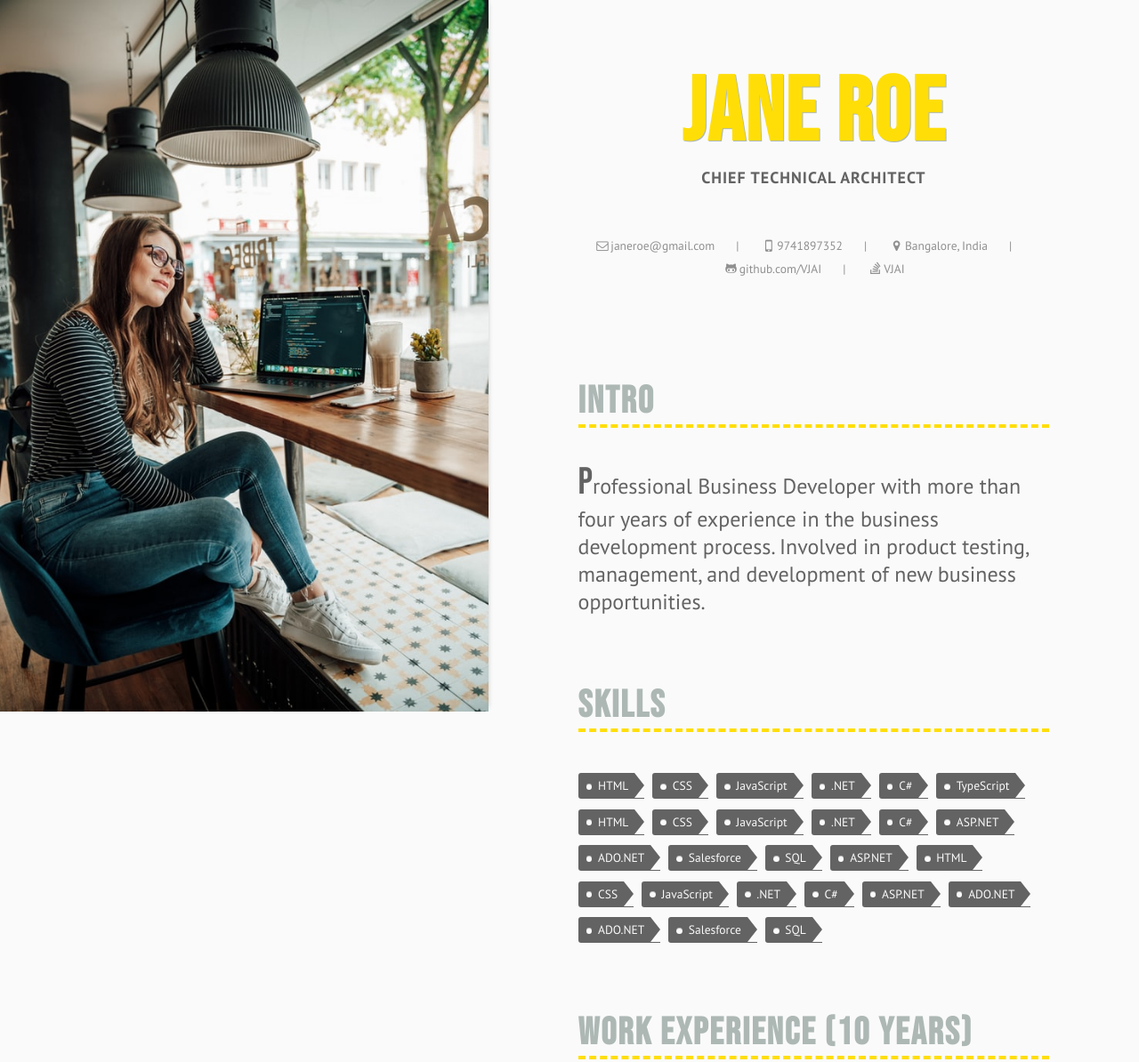
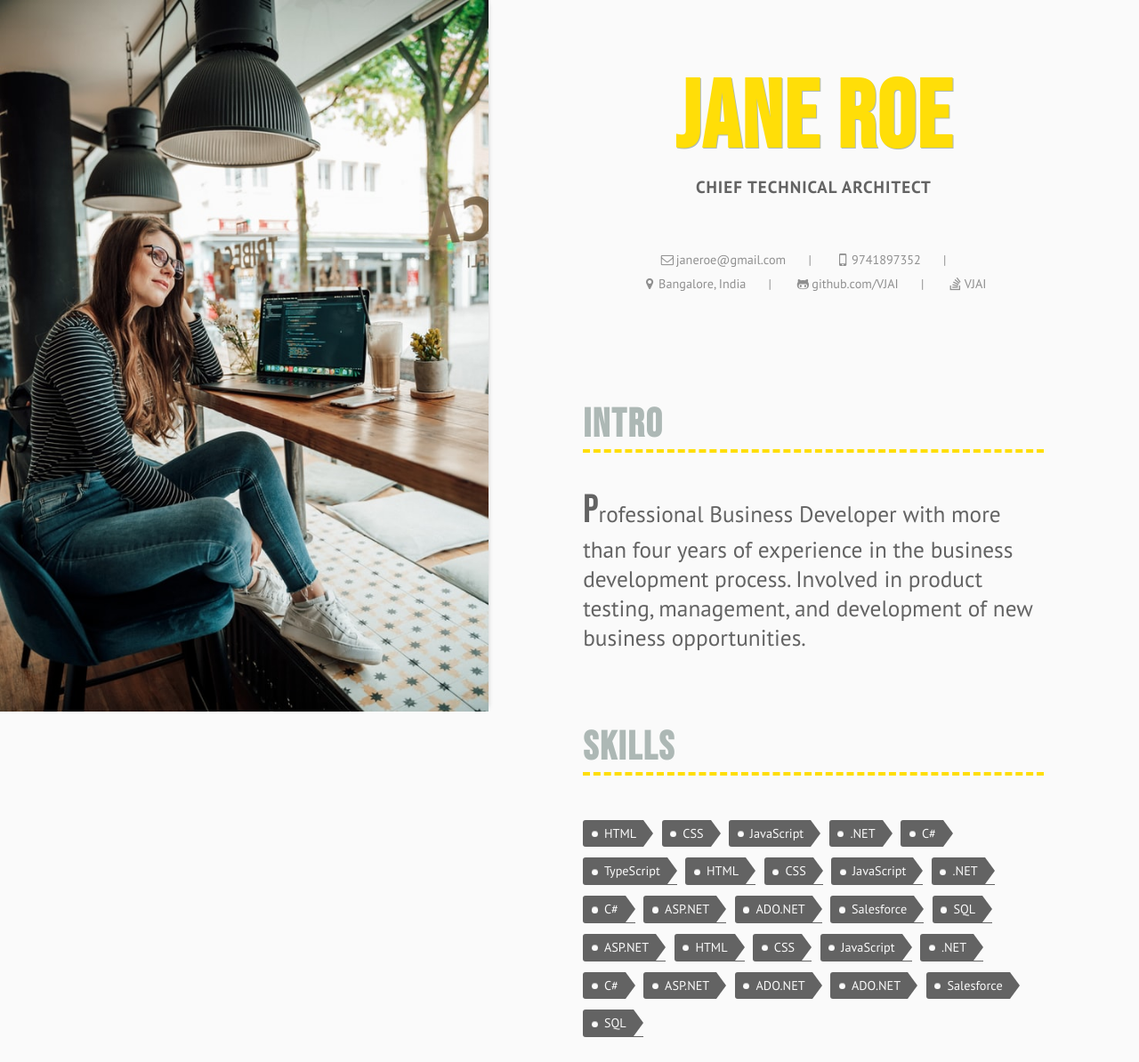
Before and after one commit to VJAI/about.me, a website: page index.html in a window 1280 px wide. Shown: the top 1194 px of the page at 89% size. Drawn offline with Linux system fonts and the light colour scheme; files whose address does not match are found by name.

Commit message:
More improvements

```diff
--- a/aboutme.css
+++ b/aboutme.css
@@ -1,3 +1,35 @@
+:root {
+  --base-size: 16px;
+  --x5l-size: 5.61rem;
+  --x4l-size: 4.209rem;
+  --xxxl-size: 3.157rem;
+  --xxl-size: 2.369rem;
+  --xl-size: 1.777rem;
+  --lg-size: 1.333rem;
+  --md-size: 1rem;
+  --sm-size: 0.75rem;
+  --xs-size: 0.563rem;
+  --xxs-size: 0.422rem;
+  --xxxs-size: 0.317rem;
+  --x4s-size: 0.238rem;
+  font-size: var(--base-size); }
+
+@media only screen and (min-width: 700px) {
+  :root {
+    --base-size: 19px;
+    --x5l-size: 5.61rem;
+    --x4l-size: 4.209rem;
+    --xxxl-size: 3.157rem;
+    --xxl-size: 2.369rem;
+    --xl-size: 1.777rem;
+    --lg-size: 1.333rem;
+    --md-size: 1rem;
+    --sm-size: 0.75rem;
+    --xs-size: 0.563rem;
+    --xxs-size: 0.422rem;
+    --xxxs-size: 0.317rem;
+    --x4s-size: 0.238rem; } }
+
 @font-face {
   font-family: 'fontello';
   src: url("assets/icons/fontello.eot?12209906");
@@ -5,11 +37,8 @@
   font-weight: normal;
   font-style: normal; }
 
-:root {
-  font-size: 18px; }
-
 h1 {
-  font-size: 5.61rem;
+  font-size: var(--x5l-size);
   color: #adb8b5;
   margin-bottom: 0; }
 
@@ -20,18 +49,18 @@ h1, h2, h3, h4, h5, h6 {
 
 h2 {
   border-bottom: dashed 4px #ffde08;
-  font-size: 2.369rem;
+  font-size: var(--xxl-size);
   color: #adb8b5; }
 
 h3 {
-  font-size: 1.333rem; }
+  font-size: var(--lg-size); }
 
 h4 {
-  font-size: 1rem;
+  font-size: var(--md-size);
   color: #909e9a; }
 
 ul li {
-  margin-bottom: 0.238rem; }
+  margin-bottom: var(--x4s-size); }
 
 a {
   text-decoration: none;
@@ -73,7 +102,7 @@ body {
     background-image: url("assets/photo-2.jpeg");
     background-size: cover; }
   body .right {
-    padding: 1.333rem 5.61rem;
+    padding: var(--xl-size);
     flex-grow: 1; }
     body .right .scrim {
       display: block;
@@ -87,7 +116,7 @@ body {
       opacity: 0.3; }
     body .right .head {
       text-align: center;
-      margin: 2.369rem 0 4.209rem 0;
+      margin: var(--xxl-size) 0 var(--x4l-size) 0;
       position: absolute;
       top: 0;
       left: 0;
@@ -101,24 +130,24 @@ body {
         text-transform: uppercase;
         letter-spacing: 1px;
         margin: 0;
-        font-size: 1rem;
+        font-size: var(--md-size);
         font-weight: bold;
         color: #f2f2f2; }
       body .right .head .contact-info {
         display: inline-flex;
         flex-direction: column;
-        margin: 3.157rem auto 1.777rem auto;
-        font-size: 0.75rem;
+        margin: var(--xxxl-size) auto var(--xl-size) auto;
+        font-size: var(--sm-size);
         flex-wrap: wrap;
         justify-content: center;
         color: #f2f2f2;
         position: absolute;
-        bottom: 1rem;
-        right: 1rem; }
+        bottom: var(--md-size);
+        right: var(--md-size); }
         body .right .head .contact-info a {
           display: flex;
           align-items: center;
-          margin-bottom: 0.422rem;
+          margin-bottom: var(--xxs-size);
           border-bottom: none; }
           body .right .head .contact-info a:last-child:after {
             content: '';
@@ -135,8 +164,8 @@ body {
             color: #d4b800; }
           body .right .head .contact-info a:after {
             content: "|";
-            padding-right: 1.333rem;
-            padding-left: 1.333rem; } }
+            padding-right: var(--lg-size);
+            padding-left: var(--lg-size); } }
     @media only screen and (min-width: 1280px) {
       body .right .scrim {
         display: none; }
@@ -154,31 +183,31 @@ body {
             color: #d4b800; }
           body .right .head .contact-info a:after {
             content: "|";
-            padding-right: 1.333rem;
-            padding-left: 1.333rem; } }
+            padding-right: var(--lg-size);
+            padding-left: var(--lg-size); } }
     body .right .intro {
-      margin-bottom: 4.209rem; }
+      margin-bottom: var(--x4l-size); }
       body .right .intro p {
-        font-size: 1.333rem; }
+        font-size: var(--lg-size); }
       body .right .intro p::first-letter {
-        font-size: 2.369rem;
+        font-size: var(--xxl-size);
         font-family: "Bebas Neue", cursive; }
     body .right .section {
-      margin-bottom: 4.209rem; }
+      margin-bottom: var(--x4l-size); }
       body .right .section h3, body .right .section h4 {
         margin-bottom: 0; }
       body .right .section .top-row {
         display: flex;
         align-items: center;
-        margin-bottom: 1rem; }
+        margin-bottom: var(--md-size); }
         body .right .section .top-row a {
           border-bottom: none; }
         body .right .section .top-row > * {
           flex-grow: 1; }
       body .right .section .experience, body .right .section .education {
-        margin-bottom: 3.157rem; }
+        margin-bottom: var(--xxxl-size); }
       body .right .section .experience .manager {
-        font-size: 0.75rem;
+        font-size: var(--sm-size);
         color: #909e9a; }
         body .right .section .experience .manager span:first-child {
           font-weight: bold; }
@@ -186,15 +215,15 @@ body {
           font-style: italic; }
       body .right .section .duration {
         text-align: right;
-        font-size: 0.75rem;
+        font-size: var(--sm-size);
         color: #909e9a; }
       body .right .section .cards .card {
         border: solid 1px #eeeeee;
         transition: box-shadow .1s ease-in-out;
         background-color: #ffffff;
-        margin-bottom: 1.777rem;
+        margin-bottom: var(--xl-size);
         display: flex;
-        padding: 1.333rem; }
+        padding: var(--lg-size); }
         body .right .section .cards .card .card-left {
           margin-right: 1rem; }
           body .right .section .cards .card .card-left img {
@@ -205,25 +234,25 @@ body {
           body .right .section .cards .card .card-right .reputation {
             display: flex;
             align-items: center;
-            font-size: 0.75rem;
+            font-size: var(--sm-size);
             color: #909e9a; }
             body .right .section .cards .card .card-right .reputation > div:not(:last-child) {
-              margin-right: 1rem; }
+              margin-right: var(--md-size); }
         body .right .section .cards .card:hover {
           box-shadow: 0 1px 2px 0 rgba(0, 0, 0, 0.15); }
       body .right .section .languages .language {
         display: flex;
         align-items: center;
-        margin-bottom: 0.563rem; }
+        margin-bottom: var(--xs-size); }
         body .right .section .languages .language div:first-child {
           width: 12rem;
-          font-size: 1.333rem; }
+          font-size: var(--lg-size); }
         body .right .section .languages .language .fluency {
           display: flex; }
           body .right .section .languages .language .fluency span {
-            width: 1.333rem;
-            height: 1.333rem;
-            margin-right: 1rem;
+            width: var(--lg-size);
+            height: var(--lg-size);
+            margin-right: var(--md-size);
             border: solid 2px #909e9a;
             border-radius: 50%;
             cursor: pointer;
@@ -244,9 +273,9 @@ body {
           padding: 5px 8px;
           background-color: #ffffff;
           border: solid 1px #909e9a;
-          margin-right: 1rem;
+          margin-right: var(--md-size);
           border-radius: 5px;
-          margin-bottom: 0.75rem;
+          margin-bottom: var(--sm-size);
           cursor: pointer;
           transition: all 0.250s; }
           body .right .section .interests li:hover {
@@ -255,7 +284,7 @@ body {
     body .right .chips {
       display: flex;
       flex-wrap: wrap;
-      font-size: 0.75rem; }
+      font-size: var(--sm-size); }
       body .right .chips .chip {
         cursor: pointer;
         background: #636363;
@@ -312,4 +341,5 @@ body {
       width: 42.86%;
       position: fixed; }
     body .right {
-      margin-left: 42.86%; } }
+      margin-left: 42.86%;
+      padding: var(--lg-size) var(--x5l-size); } }
--- a/scss/site.scss
+++ b/scss/site.scss
@@ -1,19 +1,59 @@
 $heading-font-family:         'Bebas Neue', cursive !default;
 $body-font-family:            'PT Sans', sans-serif !default;
 
+$tablet:                      1280px !default;
+$mobile:                      700px !default;
+
 // Ratio: 1.333 (4:3)
-$x5l-size:                    5.61rem !default;
-$x4l-size:                    4.209rem !default;
-$xxxl-size:                   3.157rem !default;
-$xxl-size:                    2.369rem !default;
-$xl-size:                     1.777rem !default;
-$lg-size:                     1.333rem !default;
-$md-size:                     1rem !default;
-$sm-size:                     0.75rem !default;
-$xs-size:                     0.563rem !default;
-$xxs-size:                    0.422rem !default;
-$xxxs-size:                   0.317rem !default;
-$x4s-size:                    0.238rem !default;
+
+:root {
+  --base-size: 16px;
+  --x5l-size: 5.61rem;
+  --x4l-size: 4.209rem;
+  --xxxl-size: 3.157rem;
+  --xxl-size: 2.369rem;
+  --xl-size: 1.777rem;
+  --lg-size: 1.333rem;
+  --md-size: 1rem;
+  --sm-size: 0.75rem;
+  --xs-size: 0.563rem;
+  --xxs-size: 0.422rem;
+  --xxxs-size: 0.317rem;
+  --x4s-size: 0.238rem;
+  font-size: var(--base-size);
+}
+
+@media only screen and (min-width: $mobile) {
+  :root {
+    --base-size: 19px;
+    --x5l-size: 5.61rem;
+    --x4l-size: 4.209rem;
+    --xxxl-size: 3.157rem;
+    --xxl-size: 2.369rem;
+    --xl-size: 1.777rem;
+    --lg-size: 1.333rem;
+    --md-size: 1rem;
+    --sm-size: 0.75rem;
+    --xs-size: 0.563rem;
+    --xxs-size: 0.422rem;
+    --xxxs-size: 0.317rem;
+    --x4s-size: 0.238rem;
+  }
+}
+
+$base-size:                   var(--base-size) !default;
+$x5l-size:                    var(--x5l-size) !default;
+$x4l-size:                    var(--x4l-size) !default;
+$xxxl-size:                   var(--xxxl-size) !default;
+$xxl-size:                    var(--xxl-size) !default;
+$xl-size:                     var(--xl-size) !default;
+$lg-size:                     var(--lg-size) !default;
+$md-size:                     var(--md-size) !default;
+$sm-size:                     var(--sm-size) !default;
+$xs-size:                     var(--xs-size) !default;
+$xxs-size:                    var(--xxs-size) !default;
+$xxxs-size:                   var(--xxxs-size) !default;
+$x4s-size:                    var(--x4s-size) !default;
 
 // Colors
 $yellow:                      #ffde08 !default;
@@ -37,9 +77,6 @@ $heading-letter-spacing:      2px !default;
 
 $image-width:                 42.86% !default;
 
-$tablet:                      1280px !default;
-$mobile:                      700px !default;
-
 @font-face {
   font-family: 'fontello';
   src: url('assets/icons/fontello.eot?12209906');
@@ -49,10 +86,6 @@ $mobile:                      700px !default;
   url('assets/icons/fontello.svg?12209906#fontello') format('svg');
   font-weight: normal;
   font-style: normal;
-}
-
-:root {
-  font-size: $base-font-size;
 }
 
 h1 {
@@ -133,7 +166,7 @@ body {
   }
 
   .right {
-    padding: $lg-size $x5l-size;
+    padding: $xl-size;
     flex-grow: 1;
 
     .scrim {
@@ -511,6 +544,7 @@ body {
 
     .right {
       margin-left: $image-width;
+      padding: $lg-size $x5l-size;
     }
   }
 }
```
